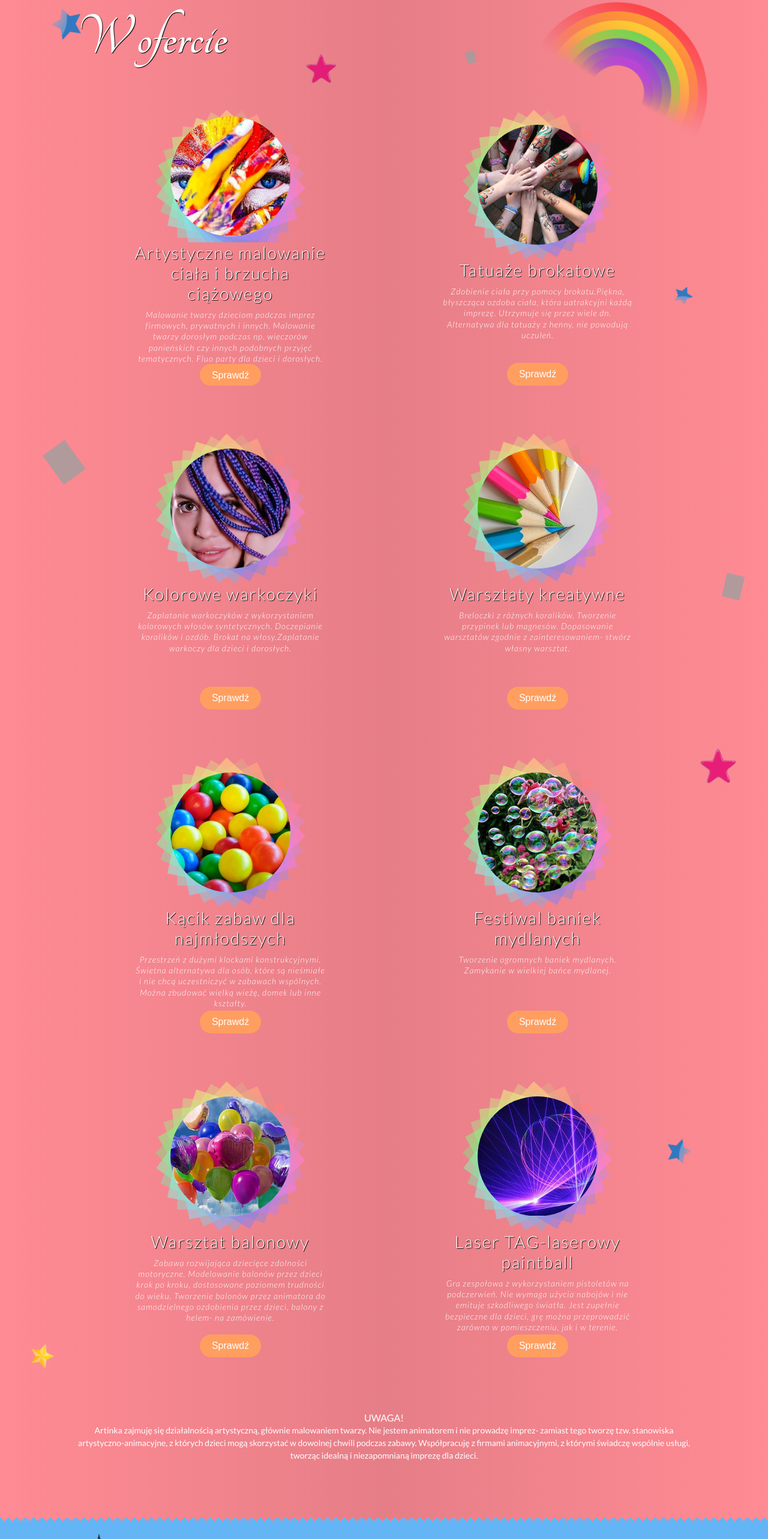
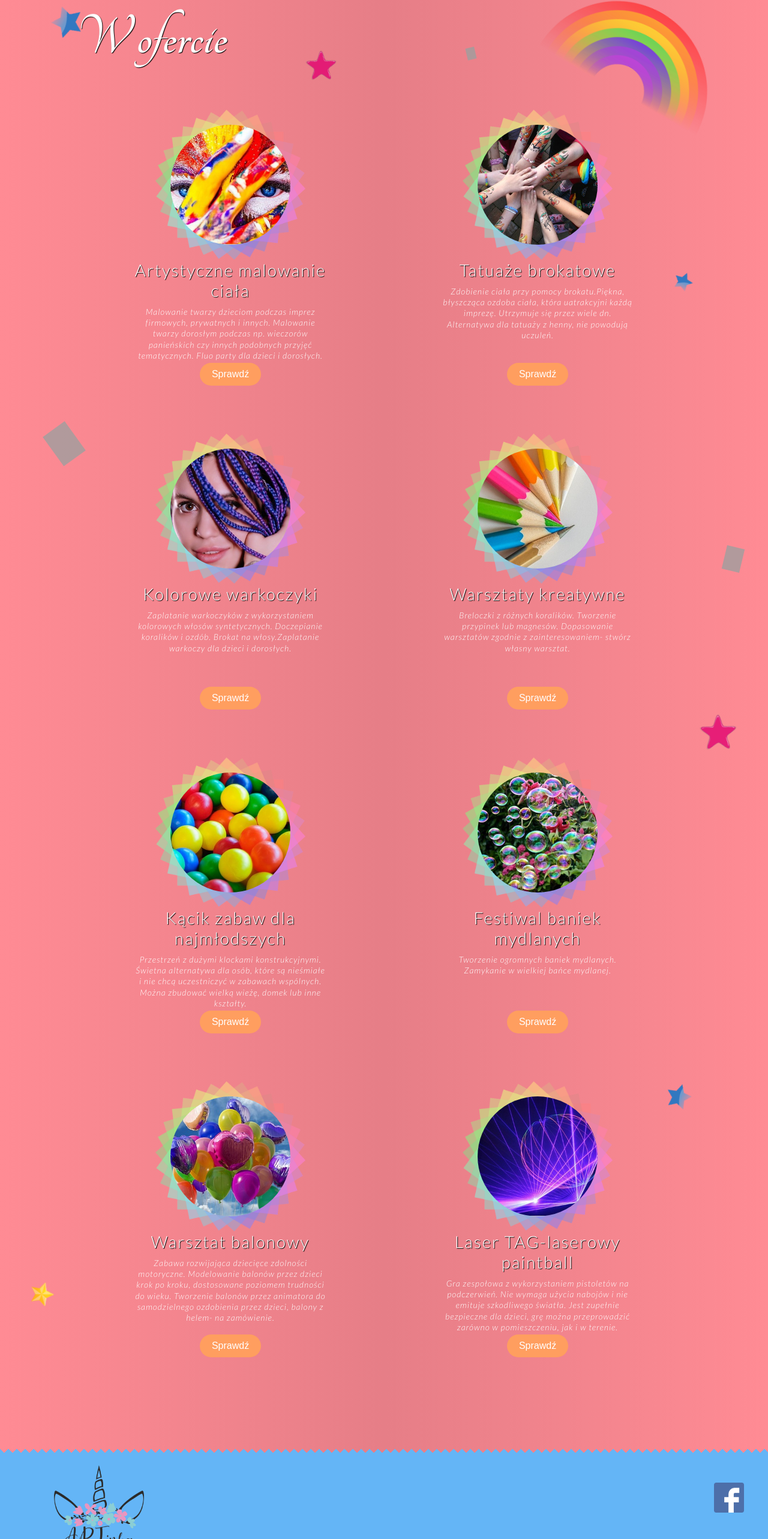
Before and after one commit to kwaq102/ARTInka, a React (Create React App) app: page /stanowiska-animacyjne in a window 1280 px wide. Shown: the part 1187-3753 px from the top of the page at 60% size. Built offline with nearby package versions, Linux system fonts and the light colour scheme; grey boxes are pictures that could not be loaded.

Commit message:
deleted one information about offer in Animation component

```diff
--- a/src/components/Cards/CardFront.jsx
+++ b/src/components/Cards/CardFront.jsx
@@ -5,11 +5,6 @@ const CardFront = ({ photo, title, description, shortDescription }) => {
 
 	const cardClassName = card ? "card card-show" : "card";
 
-	// const showCard = () => {
-	// 	console.log(card);
-	// 	card === "card" ? setCard("card card-show") : setCard("card");
-	// 	console.log(card);
-	// };
 	return (
 		<div className="content-animation-box">
 			<div className={cardClassName}>
--- a/src/components/Services.jsx
+++ b/src/components/Services.jsx
@@ -43,9 +43,9 @@ const Services = () => {
 				<div className="content-services">
 					<h2>W ofercie</h2>
 					<div>
-						<p>Oprócz malowania twarzy świadczę inne usługi eventowe:</p>
 						<ul className="list">
 							<li>artystyczne malowanie twarzy i ciała</li>
+							<li>malowanie brzucha ciążowego</li>
 							<li>tatuaże brokatowe</li>
 							<li>zaplatanie kolorowych warkoczyków</li>
 							<li>laser tag-laserowy paintball</li>
--- a/src/data/data.js
+++ b/src/data/data.js
@@ -58,7 +58,7 @@ export const animationList = [
 	{
 		id: 0,
 		photo: paintFace300,
-		title: "Artystyczne malowanie ciała i brzucha ciążowego",
+		title: "Artystyczne malowanie ciała",
 		shortDescription:
 			"Malowanie twarzy dzieciom podczas imprez firmowych, prywatnych i innych. Malowanie twarzy dorosłym podczas np. wieczorów panieńskich czy innych podobnych przyjęć tematycznych. Fluo party dla dzieci i dorosłych.",
 		description:
--- a/src/pages/Animations.jsx
+++ b/src/pages/Animations.jsx
@@ -1,4 +1,4 @@
-import React, { useState } from "react";
+import React from "react";
 
 import { animationList } from "../data/data";
 import Header from "../layouts/Header";
@@ -9,7 +9,7 @@ import "../styles/Animations.css";
 import CardFront from "../components/Cards/CardFront";
 
 const Animations = () => {
-	const list = animationList.map((el) => {
+	const list = animationList.map(el => {
 		return (
 			<CardFront
 				photo={el.photo}
@@ -27,15 +27,6 @@ const Animations = () => {
 				<section className="animations">
 					<h2>W ofercie</h2>
 					{list}
-					<p>
-						<span>UWAGA!</span>
-						Artinka zajmuję się działalnością artystyczną, głównie malowaniem
-						twarzy. Nie jestem animatorem i nie prowadzę imprez- zamiast tego
-						tworzę tzw. stanowiska artystyczno-animacyjne, z których dzieci mogą
-						skorzystać w dowolnej chwili podczas zabawy. Współpracuję z firmami
-						animacyjnymi, z którymi świadczę wspólnie usługi, tworząc idealną i
-						niezapomnianą imprezę dla dzieci.
-					</p>
 				</section>
 				<DecorationInAnimationsPage />
 			</div>
--- a/src/pages/Gallery.jsx
+++ b/src/pages/Gallery.jsx
@@ -37,7 +37,6 @@ class Gallery extends Component {
 		return (
 			<>
 				<Header />
-
 				<div className="page-gallery">
 					<h2 className="heading">Galeria</h2>
 					<div className="gallery">
```
Also changed, not shown: src/components/Burger.jsx (+1 -7 lines).
